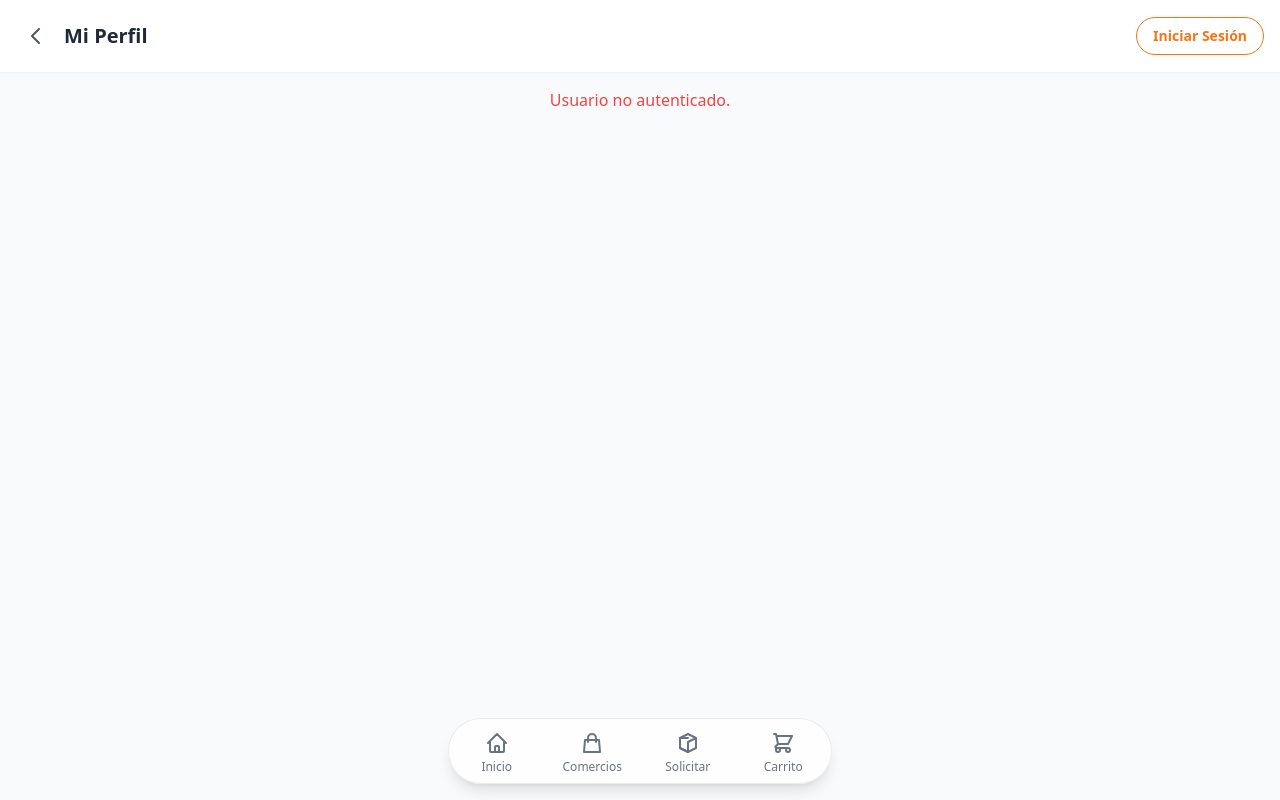
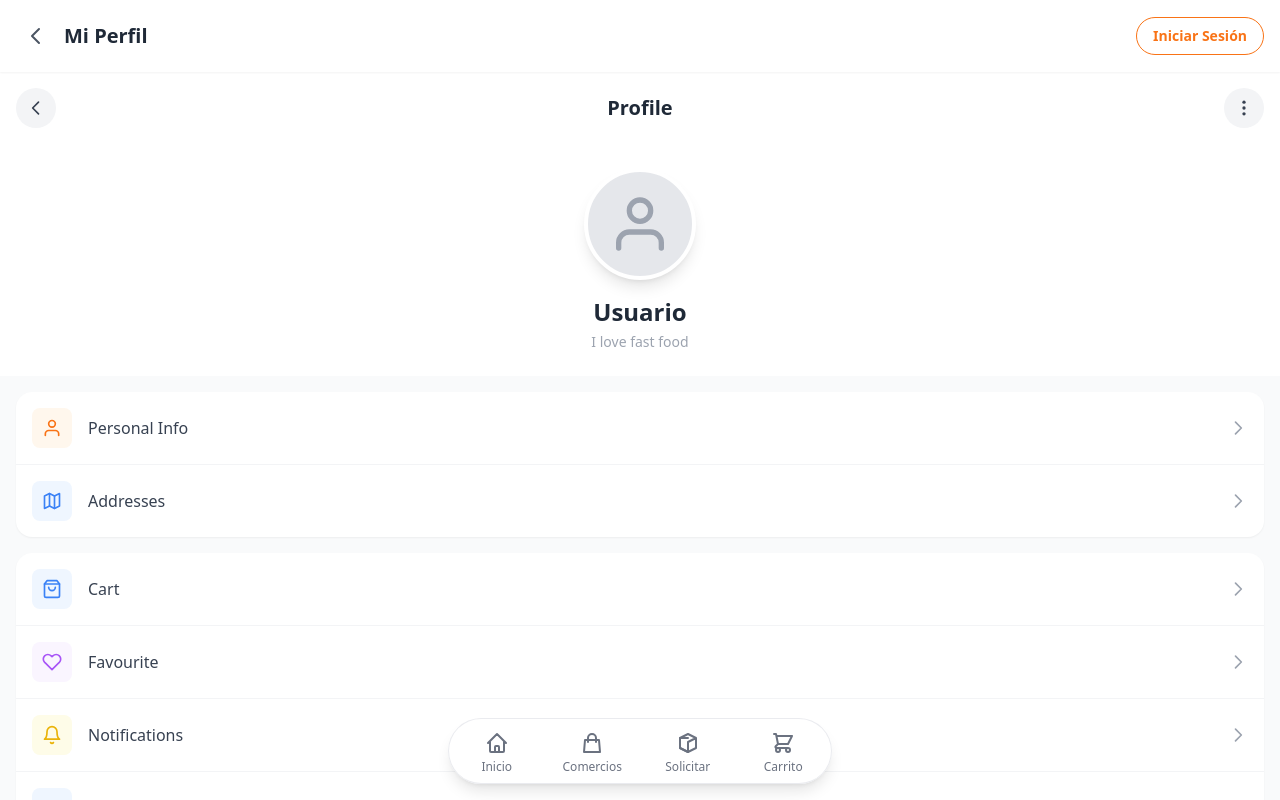
Before and after one commit to Commitplusx/NUEVA-APP, a React (Vite) app: page /profile in a window 1280 px wide. Built offline with nearby package versions, Linux system fonts and the light colour scheme; no server answers; the database is empty.

Commit message:
Updated UserProfile component matching Figma design
cgen-420ee4df07f44c8b97eb41f25ffa5168

```diff
--- a/components/UserProfile.tsx
+++ b/components/UserProfile.tsx
@@ -1,28 +1,129 @@
 import React, { useState, useEffect } from 'react';
-import Lottie from 'lottie-react';
-import profileAnimation from '../components/animations/profile.json';
-import { getProfile, updateProfile } from '../services/api';
+import { useNavigate } from 'react-router-dom';
+import { getProfile } from '../services/api';
 import { Profile } from '../types';
 import { Spinner } from './Spinner';
 import { Toast } from './Toast';
 import { useAppContext } from '../context/AppContext';
 import { Avatar } from './Avatar';
-import { MailIcon, UserIcon, LocationIcon } from './icons';
+import { ChevronLeftIcon, ChevronRightIcon } from './icons';
+
+const MenuDots: React.FC<{ className?: string }> = (props) => (
+  <svg {...props} fill="currentColor" viewBox="0 0 24 24" xmlns="http://www.w3.org/2000/svg">
+    <circle cx="12" cy="5" r="2" />
+    <circle cx="12" cy="12" r="2" />
+    <circle cx="12" cy="19" r="2" />
+  </svg>
+);
+
+const PersonIcon: React.FC<{ className?: string }> = (props) => (
+  <svg {...props} viewBox="0 0 24 24" fill="none" stroke="currentColor" strokeWidth="2" strokeLinecap="round" strokeLinejoin="round">
+    <path d="M20 21v-2a4 4 0 0 0-4-4H8a4 4 0 0 0-4 4v2" />
+    <circle cx="12" cy="7" r="4" />
+  </svg>
+);
+
+const MapIcon: React.FC<{ className?: string }> = (props) => (
+  <svg {...props} viewBox="0 0 24 24" fill="none" stroke="currentColor" strokeWidth="2" strokeLinecap="round" strokeLinejoin="round">
+    <polygon points="3 6 9 3 15 6 21 3 21 18 15 21 9 18 3 21" />
+    <line x1="9" y1="3" x2="9" y2="18" />
+    <line x1="15" y1="6" x2="15" y2="21" />
+  </svg>
+);
+
+const ShoppingBagIcon: React.FC<{ className?: string }> = (props) => (
+  <svg {...props} viewBox="0 0 24 24" fill="none" stroke="currentColor" strokeWidth="2" strokeLinecap="round" strokeLinejoin="round">
+    <path d="M6 2L3 6v14a2 2 0 0 0 2 2h14a2 2 0 0 0 2-2V6l-3-4z" />
+    <line x1="3" y1="6" x2="21" y2="6" />
+    <path d="M16 10a4 4 0 0 1-8 0" />
+  </svg>
+);
+
+const HeartIcon: React.FC<{ className?: string }> = (props) => (
+  <svg {...props} viewBox="0 0 24 24" fill="none" stroke="currentColor" strokeWidth="2" strokeLinecap="round" strokeLinejoin="round">
+    <path d="M20.84 4.61a5.5 5.5 0 0 0-7.78 0L12 5.67l-1.06-1.06a5.5 5.5 0 0 0-7.78 7.78l1.06 1.06L12 21.23l7.78-7.78 1.06-1.06a5.5 5.5 0 0 0 0-7.78z" />
+  </svg>
+);
+
+const BellIcon: React.FC<{ className?: string }> = (props) => (
+  <svg {...props} viewBox="0 0 24 24" fill="none" stroke="currentColor" strokeWidth="2" strokeLinecap="round" strokeLinejoin="round">
+    <path d="M18 8A6 6 0 0 0 6 8c0 7-3 9-3 9h18s-3-2-3-9" />
+    <path d="M13.73 21a2 2 0 0 1-3.46 0" />
+  </svg>
+);
+
+const CreditCardIcon: React.FC<{ className?: string }> = (props) => (
+  <svg {...props} viewBox="0 0 24 24" fill="none" stroke="currentColor" strokeWidth="2" strokeLinecap="round" strokeLinejoin="round">
+    <rect x="1" y="4" width="22" height="16" rx="2" ry="2" />
+    <line x1="1" y1="10" x2="23" y2="10" />
+  </svg>
+);
+
+const HelpCircleIcon: React.FC<{ className?: string }> = (props) => (
+  <svg {...props} viewBox="0 0 24 24" fill="none" stroke="currentColor" strokeWidth="2" strokeLinecap="round" strokeLinejoin="round">
+    <circle cx="12" cy="12" r="10" />
+    <path d="M9.09 9a3 3 0 0 1 5.83 1c0 2-3 3-3 3" />
+    <line x1="12" y1="17" x2="12.01" y2="17" />
+  </svg>
+);
+
+const ReviewIcon: React.FC<{ className?: string }> = (props) => (
+  <svg {...props} viewBox="0 0 24 24" fill="none" stroke="currentColor" strokeWidth="2" strokeLinecap="round" strokeLinejoin="round">
+    <path d="M21 15a2 2 0 0 1-2 2H7l-4 4V5a2 2 0 0 1 2-2h14a2 2 0 0 1 2 2z" />
+  </svg>
+);
+
+const SettingsIcon: React.FC<{ className?: string }> = (props) => (
+  <svg {...props} viewBox="0 0 24 24" fill="none" stroke="currentColor" strokeWidth="2" strokeLinecap="round" strokeLinejoin="round">
+    <circle cx="12" cy="12" r="3" />
+    <path d="M12 1v6m0 6v6m6-12h-6m6 6h-6m-6-6h6m-6 6h6" />
+    <path d="M19.4 15a1.65 1.65 0 0 0 .33 1.82l.06.06a2 2 0 0 1 0 2.83 2 2 0 0 1-2.83 0l-.06-.06a1.65 1.65 0 0 0-1.82-.33 1.65 1.65 0 0 0-1 1.51V21a2 2 0 0 1-2 2 2 2 0 0 1-2-2v-.09A1.65 1.65 0 0 0 9 19.4a1.65 1.65 0 0 0-1.82.33l-.06.06a2 2 0 0 1-2.83 0 2 2 0 0 1 0-2.83l.06-.06a1.65 1.65 0 0 0 .33-1.82 1.65 1.65 0 0 0-1.51-1H3a2 2 0 0 1-2-2 2 2 0 0 1 2-2h.09A1.65 1.65 0 0 0 4.6 9a1.65 1.65 0 0 0-.33-1.82l-.06-.06a2 2 0 0 1 0-2.83 2 2 0 0 1 2.83 0l.06.06a1.65 1.65 0 0 0 1.82.33H9a1.65 1.65 0 0 0 1-1.51V3a2 2 0 0 1 2-2 2 2 0 0 1 2 2v.09a1.65 1.65 0 0 0 1 1.51 1.65 1.65 0 0 0 1.82-.33l.06-.06a2 2 0 0 1 2.83 0 2 2 0 0 1 0 2.83l-.06.06a1.65 1.65 0 0 0-.33 1.82V9a1.65 1.65 0 0 0 1.51 1H21a2 2 0 0 1 2 2 2 2 0 0 1-2 2h-.09a1.65 1.65 0 0 0-1.51 1z" />
+  </svg>
+);
+
+const LogOutIcon: React.FC<{ className?: string }> = (props) => (
+  <svg {...props} viewBox="0 0 24 24" fill="none" stroke="currentColor" strokeWidth="2" strokeLinecap="round" strokeLinejoin="round">
+    <path d="M9 21H5a2 2 0 0 1-2-2V5a2 2 0 0 1 2-2h4" />
+    <polyline points="16 17 21 12 16 7" />
+    <line x1="21" y1="12" x2="9" y2="12" />
+  </svg>
+);
+
+interface MenuItemProps {
+  icon: React.ReactNode;
+  label: string;
+  onClick?: () => void;
+  iconColor: string;
+  iconBgColor: string;
+}
+
+const MenuItem: React.FC<MenuItemProps> = ({ icon, label, onClick, iconColor, iconBgColor }) => {
+  return (
+    <button
+      onClick={onClick}
+      className="w-full flex items-center justify-between p-4 hover:bg-gray-50 transition-colors"
+    >
+      <div className="flex items-center gap-4">
+        <div className={`w-10 h-10 ${iconBgColor} rounded-lg flex items-center justify-center`}>
+          {React.cloneElement(icon as React.ReactElement, { className: `w-5 h-5 ${iconColor}` })}
+        </div>
+        <span className="text-gray-700 font-medium">{label}</span>
+      </div>
+      <ChevronRightIcon className="w-5 h-5 text-gray-400" />
+    </button>
+  );
+};
 
 export const UserProfile: React.FC = () => {
-  const { user } = useAppContext();
+  const navigate = useNavigate();
+  const { user, handleLogout } = useAppContext();
   const [profile, setProfile] = useState<Profile | null>(null);
   const [loading, setLoading] = useState(true);
-  const [uploading, setUploading] = useState(false);
-  const [error, setError] = useState<string | null>(null);
   const [toast, setToast] = useState<{ message: string; type: 'success' | 'error' } | null>(null);
-  const [editedFullName, setEditedFullName] = useState('');
-  const [editedAddress, setEditedAddress] = useState('');
 
   useEffect(() => {
     const fetchProfile = async () => {
       if (!user) {
-        setError('Usuario no autenticado.');
         setLoading(false);
         return;
       }
@@ -30,10 +131,7 @@ export const UserProfile: React.FC = () => {
         setLoading(true);
         const userProfile = await getProfile();
         setProfile(userProfile);
-        setEditedFullName(userProfile?.full_name || '');
-        setEditedAddress(userProfile?.address || '');
       } catch (err) {
-        setError('Error al cargar el perfil. Por favor, intenta de nuevo.');
         console.error(err);
       } finally {
         setLoading(false);
@@ -43,138 +141,158 @@ export const UserProfile: React.FC = () => {
     fetchProfile();
   }, [user]);
 
-  const handleInputChange = (e: React.ChangeEvent<HTMLInputElement>) => {
-    const { name, value } = e.target;
-    if (name === 'full_name') {
-      setEditedFullName(value);
-    } else if (name === 'address') {
-      setEditedAddress(value);
+  const handleBack = () => {
+    navigate(-1);
+  };
+
+  const handleLogoutClick = async () => {
+    try {
+      await handleLogout();
+      navigate('/');
+    } catch (err) {
+      setToast({ message: 'Error al cerrar sesión', type: 'error' });
     }
   };
 
-  const handleAvatarUpload = async (filePath: string) => {
-    if (!profile) return;
-    try {
-      setUploading(true);
-      const updatedProfile = { ...profile, avatar: filePath };
-      await updateProfile(updatedProfile);
-      setProfile(updatedProfile);
-      setToast({ message: 'Avatar actualizado con éxito', type: 'success' });
-    } catch (err) {
-      setToast({ message: 'Error al actualizar el avatar', type: 'error' });
-    } finally {
-      setUploading(false);
-    }
+  const comingSoon = () => {
+    setToast({ message: 'Próximamente disponible', type: 'success' });
   };
 
-  const handleSubmit = async (e: React.FormEvent) => {
-    e.preventDefault();
-    if (!profile) return;
-
-    try {
-      setLoading(true);
-      const updatedProfileData = {
-        ...profile,
-        full_name: editedFullName,
-        address: editedAddress,
-      };
-      await updateProfile(updatedProfileData);
-      setProfile(updatedProfileData);
-      setToast({ message: 'Perfil actualizado con éxito', type: 'success' });
-    } catch (err) {
-      setToast({ message: 'Error al actualizar el perfil', type: 'error' });
-    } finally {
-      setLoading(false);
-    }
-  };
-
-  if (loading && !profile) {
+  if (loading) {
     return <div className="flex justify-center items-center h-screen"><Spinner /></div>;
   }
 
-  if (error) {
-    return <div className="text-red-500 text-center p-4">{error}</div>;
-  }
+  return (
+    <div className="min-h-screen bg-gray-50">
+      {toast && <Toast message={toast.message} type={toast.type} onClose={() => setToast(null)} />}
 
-  return (
-    <div className="min-h-screen bg-gray-50 p-4">
-      {toast && <Toast message={toast.message} type={toast.type} onClose={() => setToast(null)} />}
-      <div className="max-w-2xl mx-auto">
-        <div className="bg-white shadow-lg rounded-2xl overflow-hidden">
-          <div className="bg-gradient-to-r from-orange-500 to-yellow-400 h-32" />
-          <div className="px-6 pb-8 -mt-16">
-            <div className="flex justify-center">
+      <div className="bg-white pb-6">
+        <div className="flex items-center justify-between p-4">
+          <button
+            onClick={handleBack}
+            className="w-10 h-10 bg-gray-100 rounded-full flex items-center justify-center hover:bg-gray-200 transition-colors"
+          >
+            <ChevronLeftIcon className="w-5 h-5 text-gray-700" />
+          </button>
+          <h1 className="text-xl font-semibold text-gray-800">Profile</h1>
+          <button
+            onClick={comingSoon}
+            className="w-10 h-10 bg-gray-100 rounded-full flex items-center justify-center hover:bg-gray-200 transition-colors"
+          >
+            <MenuDots className="w-5 h-5 text-gray-700" />
+          </button>
+        </div>
+
+        <div className="flex flex-col items-center mt-6 px-4">
+          <div className="w-28 h-28 rounded-full overflow-hidden bg-gray-200 border-4 border-white shadow-lg">
             {profile?.avatar ? (
               <Avatar
                 url={profile.avatar}
-                  size={128}
-                  onUpload={handleAvatarUpload}
-                  loading={uploading}
+                size={104}
+                onUpload={() => {}}
+                loading={false}
               />
             ) : (
-                <div className="w-32 h-32 rounded-full border-4 border-white bg-gray-200 flex items-center justify-center overflow-hidden">
-                  <Lottie animationData={profileAnimation} loop={true} style={{ width: 120, height: 120 }} />
+              <div className="w-full h-full flex items-center justify-center">
+                <PersonIcon className="w-16 h-16 text-gray-400" />
               </div>
             )}
           </div>
-            <div className="text-center mt-4">
-              <h1 className="text-2xl font-bold text-gray-800">{profile?.full_name || 'Nombre de Usuario'}</h1>
-              <p className="text-gray-500">{user?.email}</p>
+          <h2 className="text-2xl font-bold text-gray-800 mt-4">
+            {profile?.full_name || user?.email?.split('@')[0] || 'Usuario'}
+          </h2>
+          <p className="text-gray-400 text-sm mt-1">
+            {profile?.address || 'I love fast food'}
+          </p>
         </div>
       </div>
 
-          <div className="px-6 pb-8">
-            <form onSubmit={handleSubmit} className="space-y-6">
-              <div className="relative">
-                <UserIcon className="absolute left-4 top-1/2 -translate-y-1/2 w-5 h-5 text-gray-400" />
-                <input
-                  type="text"
-                  id="full_name"
-                  name="full_name"
-                  value={editedFullName}
-                  onChange={handleInputChange}
-                  className="w-full pl-12 pr-4 py-3 bg-gray-50 rounded-lg border border-gray-200 focus:outline-none focus:ring-2 focus:ring-orange-500"
-                  placeholder="Nombre Completo"
+      <div className="mt-4 mx-4 bg-white rounded-2xl overflow-hidden shadow-sm">
+        <MenuItem
+          icon={<PersonIcon />}
+          label="Personal Info"
+          onClick={comingSoon}
+          iconColor="text-orange-500"
+          iconBgColor="bg-orange-50"
+        />
+        <div className="h-px bg-gray-100" />
+        <MenuItem
+          icon={<MapIcon />}
+          label="Addresses"
+          onClick={comingSoon}
+          iconColor="text-blue-500"
+          iconBgColor="bg-blue-50"
         />
       </div>
 
-              <div className="relative">
-                <MailIcon className="absolute left-4 top-1/2 -translate-y-1/2 w-5 h-5 text-gray-400" />
-                <input
-                  type="email"
-                  id="email"
-                  name="email"
-                  value={user?.email || ''}
-                  readOnly
-                  className="w-full pl-12 pr-4 py-3 bg-gray-100 text-gray-500 rounded-lg border border-gray-200 cursor-not-allowed"
+      <div className="mt-4 mx-4 bg-white rounded-2xl overflow-hidden shadow-sm">
+        <MenuItem
+          icon={<ShoppingBagIcon />}
+          label="Cart"
+          onClick={() => navigate('/cart')}
+          iconColor="text-blue-500"
+          iconBgColor="bg-blue-50"
+        />
+        <div className="h-px bg-gray-100" />
+        <MenuItem
+          icon={<HeartIcon />}
+          label="Favourite"
+          onClick={comingSoon}
+          iconColor="text-purple-500"
+          iconBgColor="bg-purple-50"
+        />
+        <div className="h-px bg-gray-100" />
+        <MenuItem
+          icon={<BellIcon />}
+          label="Notifications"
+          onClick={comingSoon}
+          iconColor="text-yellow-500"
+          iconBgColor="bg-yellow-50"
+        />
+        <div className="h-px bg-gray-100" />
+        <MenuItem
+          icon={<CreditCardIcon />}
+          label="Payment Method"
+          onClick={comingSoon}
+          iconColor="text-blue-500"
+          iconBgColor="bg-blue-50"
         />
       </div>
 
-              <div className="relative">
-                <LocationIcon className="absolute left-4 top-1/2 -translate-y-1/2 w-5 h-5 text-gray-400" />
-                <input
-                  type="text"
-                  id="address"
-                  name="address"
-                  value={editedAddress}
-                  onChange={handleInputChange}
-                  className="w-full pl-12 pr-4 py-3 bg-gray-50 rounded-lg border border-gray-200 focus:outline-none focus:ring-2 focus:ring-orange-500"
-                  placeholder="Tu dirección"
+      <div className="mt-4 mx-4 bg-white rounded-2xl overflow-hidden shadow-sm">
+        <MenuItem
+          icon={<HelpCircleIcon />}
+          label="FAQs"
+          onClick={comingSoon}
+          iconColor="text-orange-500"
+          iconBgColor="bg-orange-50"
+        />
+        <div className="h-px bg-gray-100" />
+        <MenuItem
+          icon={<ReviewIcon />}
+          label="User Reviews"
+          onClick={comingSoon}
+          iconColor="text-teal-500"
+          iconBgColor="bg-teal-50"
+        />
+        <div className="h-px bg-gray-100" />
+        <MenuItem
+          icon={<SettingsIcon />}
+          label="Settings"
+          onClick={comingSoon}
+          iconColor="text-purple-500"
+          iconBgColor="bg-purple-50"
         />
       </div>
 
-              <div>
-                <button
-                  type="submit"
-                  disabled={loading || uploading}
-                  className="w-full py-3 bg-orange-500 hover:bg-orange-600 text-white font-semibold rounded-lg transition-colors shadow-md hover:shadow-lg disabled:bg-orange-300"
-                >
-                  {loading ? 'Guardando...' : 'Guardar Cambios'}
-                </button>
-              </div>
-            </form>
-          </div>
-        </div>
+      <div className="mt-4 mx-4 mb-24 bg-white rounded-2xl overflow-hidden shadow-sm">
+        <MenuItem
+          icon={<LogOutIcon />}
+          label="Log Out"
+          onClick={handleLogoutClick}
+          iconColor="text-red-500"
+          iconBgColor="bg-red-50"
+        />
       </div>
     </div>
   );
```
Lines whose indentation alone changed are shown as unchanged.
